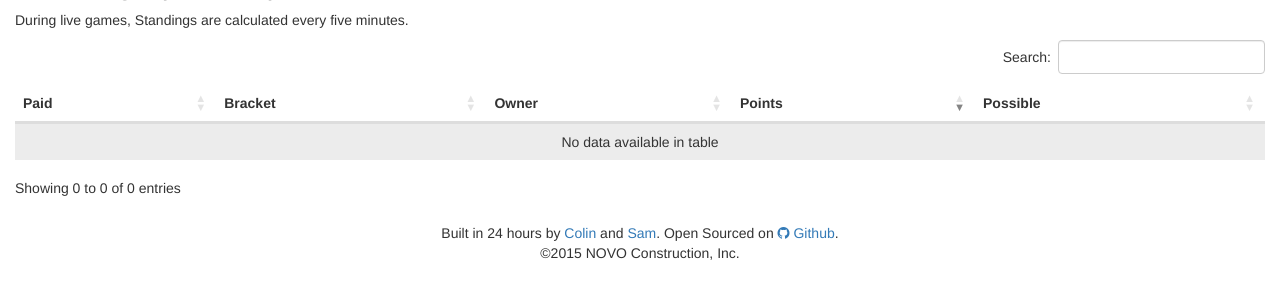
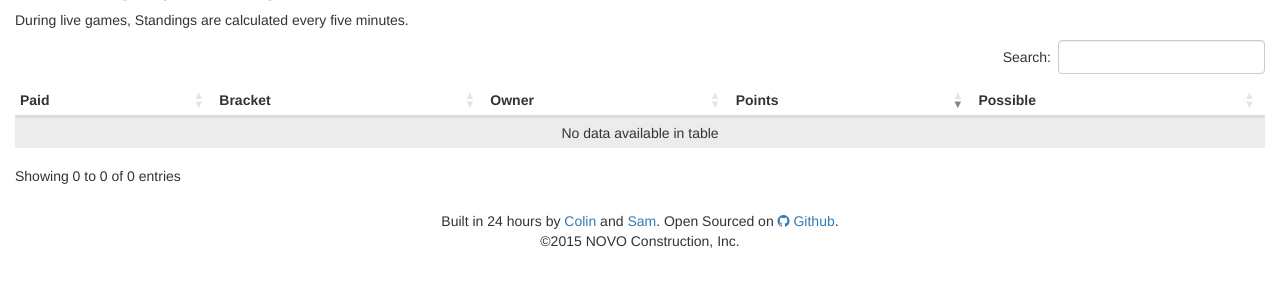
Before and after one commit to NOVO-Construction/django-march-madness, a Django app: template django-march-madness/templates/brackets/standings.html in a window 1280 px wide. Shown: the part 125-424 px from the top of the page. Run offline with Django 3.2, Linux system fonts and the light colour scheme; the template is opened without the code that fills it, so the values that code supplies are empty; some libraries are stand-ins or nearby versions.

Commit message:
table-condense

```diff
--- a/django-march-madness/templates/brackets/standings.html
+++ b/django-march-madness/templates/brackets/standings.html
@@ -8,7 +8,7 @@
 <h2>Standings ({{ entries.count }} Entries)</h2>
 <p>During live games, Standings are calculated every five minutes.</p>
 <div>
-<table class="table table-striped table-hover standings">
+<table class="table table-striped table-hover table-condensed standings">
   <thead>
   	<tr>
       <th>Paid</th>
```
